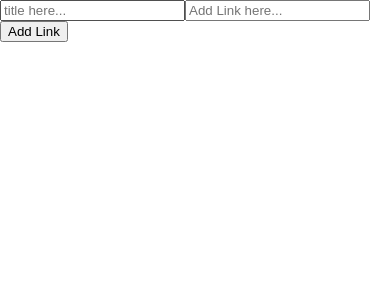
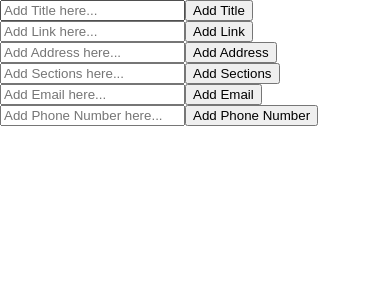
Before and after one commit to thanksgiving-break/MakingYourOwnSite, a React (Create React App) app in the folder sitemaker/: page / in a window 390 px wide. Shown: the top 300 px of the page. Built offline with nearby package versions, Linux system fonts and the light colour scheme.

Commit message:
Added address,phone,email,sections functions

```diff
--- a/sitemaker/src/App.js
+++ b/sitemaker/src/App.js
@@ -20,12 +20,17 @@ const dummyData = {
   //   { section: "" },
   //   { section: "" },
   // ],
+  sectionsInput: "",
   sections: [],
   footerStyle: null,
   contactAndTitle: "",
-  address: "",
-  email: "",
-  phone: "",
+
+  addressInput: "",
+  address: [],
+  emailInput: "",
+  email: [],
+  phoneInput: "",
+  phone: [],
   icons: [{ iconImage: "", iconName: "" }],
   copyRights: "" /*function that gets the date of that year */,
 };
@@ -34,26 +39,82 @@ const dummyData = {
 function App() {
   const [data, setData] = useState(dummyData);
 
+  console.log(data);
+  function addTitle(e){
+   if(data.title.length >= 1) return;
+    const newTitle = data.title.concat(data.titleInput);
+    setData({...data, titleInput: "", title: newTitle});
+  }
+
   function addingLinks(e) {
     if (data.linksInput.length <= 2) return;
-    const newArr = data.links.concat({ link: data.linksInput });
-    setData({ linksInput: "", links: newArr });
+    const newArr = data.links.concat({link: data.linksInput});
+    setData({...data, linksInput: "", links: newArr });
   }
+
+  function addSection(e){
+    if(data.sectionsInput.length < 2) return;
+    const newSection = data.sections.concat({sections: data.sectionsInput});
+    setData({...data, sectionsInput: "", sections: newSection});
+  }
+
+  function addAddress(e){
+    if(data.addressInput.length < 1) return;
+     const newAddress = data.address.concat(data.addressInput);
+     setData({...data, addressInput: "", address: newAddress});
+   }
+
+   function addEmail(e){
+    if(data.emailInput.length < 7) return;
+     const newEmail = data.email.concat(data.emailInput);
+     setData({...data, emailInput: "", email: newEmail});
+   }
+
+   function addPhone(e){
+    if(data.phoneInput.length < 7) return;
+     const newPhone = data.phone.concat(data.phoneInput);
+     setData({...data, phoneInput: "", phone: newPhone});
+   }
 
   console.log(data);
   return (
     <div className="App">
       <input
-        placeholder="title here..."
-        value={data.title}
-        onChange={(e) => setData({ ...data, title: e.target.value })}
+        placeholder="Add Title here..."
+        value={data.titleInput}
+        onChange={(e) => setData({ ...data, titleInput: e.target.value })}
       />
+      <button onClick={addTitle}>Add Title</button>
       <input
         placeholder="Add Link here..."
         value={data.linksInput}
         onChange={(e) => setData({ ...data, linksInput: e.target.value })}
       />
       <button onClick={addingLinks}>Add Link</button>
+      <input
+        placeholder="Add Address here..."
+        value={data.addressInput}
+        onChange={(e) => setData({ ...data, addressInput: e.target.value })}
+      />
+      <button onClick={addAddress}>Add Address</button>
+      <input
+        placeholder="Add Sections here..."
+        value={data.sectionsInput}
+        onChange={(e) => setData({...data, sectionsInput: e.target.value })}
+      />
+      <button onClick={addSection}>Add Sections</button>
+      <input
+        placeholder="Add Email here..."
+        value={data.emailInput}
+        onChange={(e) => setData({ ...data, emailInput: e.target.value })}
+      />
+      <button onClick={addEmail}>Add Email</button>
+      <input
+        placeholder="Add Phone Number here..."
+        value={data.phoneInput}
+        onChange={(e) => setData({ ...data, phoneInput: e.target.value })}
+      />
+      <button onClick={addPhone}>Add Phone Number</button>
       {/* <Form /> */}
 
       <Header title={data.title} links={data.links} />
--- a/sitemaker/src/Header.js
+++ b/sitemaker/src/Header.js
@@ -2,24 +2,36 @@ import React from "react";
 // import "./css/index.css";
 
 function Header(props) {
-  const filteredLinks = props.links.filter((item) => {
-    return item.link !== "";
-  });
-
   return (
     <div className="head">
       <h1>{props.title}</h1>
       <nav>
-        {filteredLinks.map((item, index) => {
+        { props.links.length > 0
+    ? props.links.map((item, index) => {
           return (
             <a href=".#" key={index}>
               {item.link}
             </a>
           );
-        })}
+        })
+    : <p></p>}
       </nav>
     </div>
   );
 }
 
 export default Header;
+
+
+/*
+    props.links.length > 0
+    ? props.links.map((item, index) => {
+          return (
+            <a href=".#" key={index}>
+              {item.link}
+            </a>
+          );
+        })
+    : return ;
+
+*/
```
Also changed, not shown: 1 other file (tests, documents, lock files or other folders).
